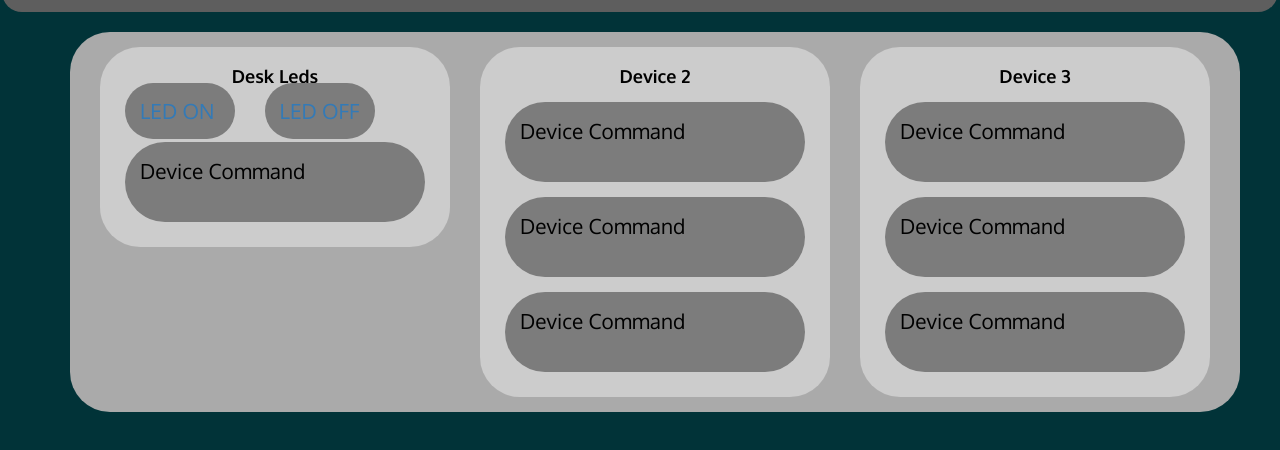
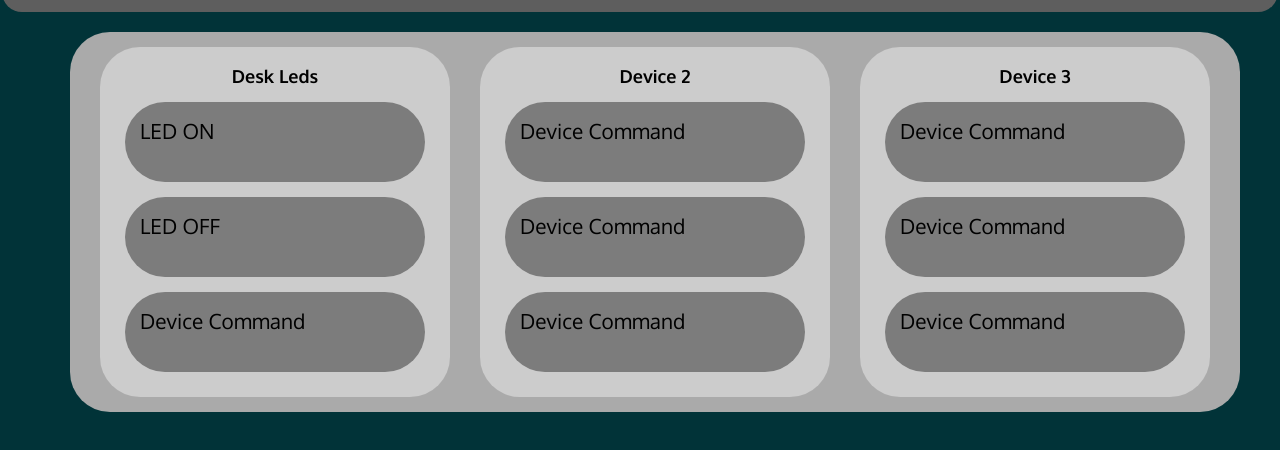
Before and after one commit to andrew153d/HomeControl, a plain HTML site: page templates/index.html in a window 1280 px wide. Shown: the part 40-490 px from the top of the page. Drawn offline with Linux system fonts and the light colour scheme.

Commit message:
format changes

```diff
--- a/static/styles.css
+++ b/static/styles.css
@@ -73,10 +73,14 @@ section>div{
   font-size:  1.3em;
 }
 
+div>a{
+  display: block;
+  text-decoration: none;
+  height:  100%;
+  color:  #000000;
+}
+
+
 a:hover{
 background-color: #607369;
 }
-
-a{
-text-decoration: none;
-}
--- a/templates/index.html
+++ b/templates/index.html
@@ -24,12 +24,16 @@
       <div class="col-md-4 col-sm-12 col-xs-12" id="col1">
         <article>
           <h4 class="text-center">Desk Leds</h4>
-            <a href = "/ledGrn/on" class = "innerButtons">
-		LED ON
-	    </a>
-	    <a href = "/ledGrn/off" class = "innerButtons">
-		LED OFF
-	    </a>
+            <div  class = "innerButtons">
+              <a href = "/ledGrn/on">
+                LED ON
+              </a>
+            </div>
+            <div  class = "innerButtons">
+              <a href = "/ledGrn/off">
+               LED OFF
+              </a>
+            </div>
             <div class = "innerButtons">
               Device Command
             </div>
```
